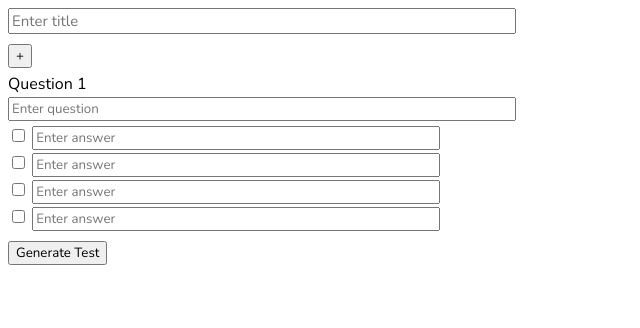
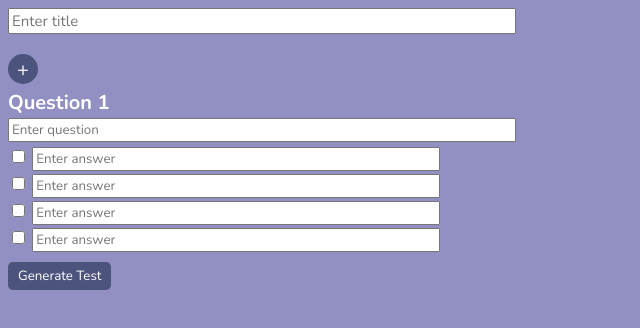
Before and after one commit to Banana2048/test-question-generator-web, a plain HTML site: page index.html in a window 1280 px wide. Shown: the whole page, without its empty margins (0-640 px from the left). Drawn offline with nearby package versions, Linux system fonts and the light colour scheme.

Commit message:
added a purple/white palette and adjusted spacing

```diff
--- a/styles.css
+++ b/styles.css
@@ -6,13 +6,18 @@ p {
     margin-bottom: 0px;
 }
 
+body {
+    background-color: rgb(146, 144, 195);
+}
+
 .title-input-div {
-    margin-bottom: 10px;
+    margin-bottom: 20px;
 }
 
 .title-textbox {
     font-family: Nunito, Arial;
     font-size: 15px;
+
     width: 500px;
 }
 
@@ -21,15 +26,35 @@ p {
 }
 
 .new-question-button {
+    background-color: rgb(76, 83, 124);
+
+    color: white;
     font-family: Nunito, Arial;
+    font-size: 20px;
+
+    border: none;
+    border-radius: 15px;
+    width: 30px;
+    height: 30px;
+}
+
+.new-question-button:hover {
+    background-color: rgb(76, 83, 124, 0.7);
+}
+
+.new-question-button:active {
+    background-color: rgb(76, 83, 124, 0.9);
 }
 
 .question-and-answers-input-div {
+    color: white;
     font-family: Nunito, Arial;
     margin-bottom: 10px;
 }
 
 .question-heading-div {
+    font-weight: bold;
+    font-size: 20px;
     margin-bottom: 2px;
 }
 
@@ -55,22 +80,48 @@ p {
     margin-bottom: 10px;
 }
 
-.generate-test-button {
+.generate-test-button, .back-to-input-button, .show-answer-key-button {
+    background-color: rgb(76, 83, 124);
+
+    color: white;
     font-family: Nunito, Arial;
-}
 
-.printed-test-div {
+    border: none;
+    border-radius: 5px;
 
-}
+    padding-left: 10px;
+    padding-right: 10px;
+    padding-top: 5px;
+    padding-bottom: 5px;
 
-.printed-question-and-answer-div {
-    font-family: Nunito, Arial;
-    margin-top: 10px;
     margin-bottom: 10px;
 }
 
+.generate-test-button:hover, .back-to-input-button:hover, .show-answer-key-button:hover {
+    background-color: rgb(76, 83, 124, 0.7);
+}
+
+.generate-test-button:active, .back-to-input-button:active, .show-answer-key-button:active {
+    background-color: rgb(76, 83, 124, 0.9);
+}
+
+.printed-test-div, .answer-key-div {
+    background-color: white;
+
+    padding-left: 10px;
+    padding-top: 10px;
+    padding-bottom: 10px;
+
+    margin-bottom: 10px;
+}
+
+.printed-question-and-answer-div, .answer-key-div {
+    font-family: Nunito, Arial;
+    margin-bottom: 5px;
+}
+
 .printed-answer-div {
-    margin-left: 5px;
+    margin-left: 15px;
 }
 
 .back-to-input-button {
```
